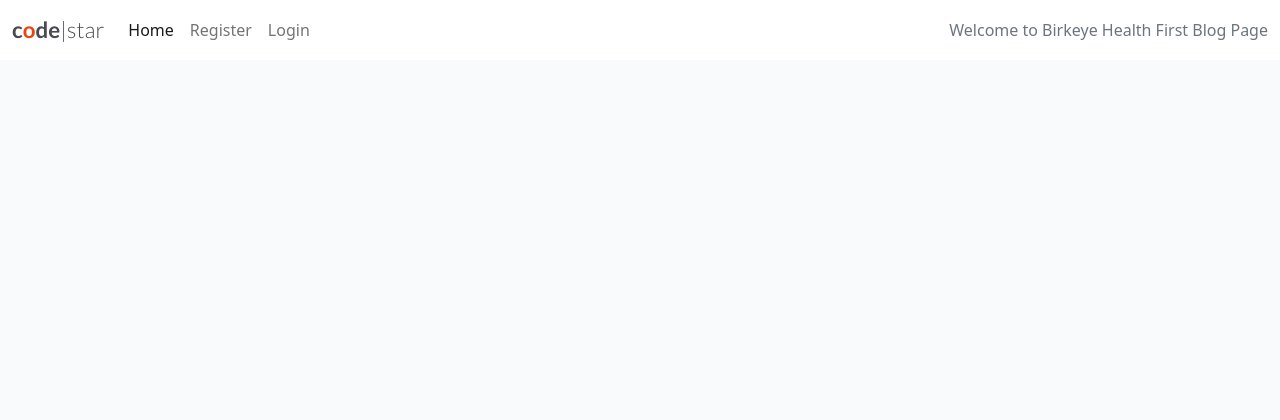
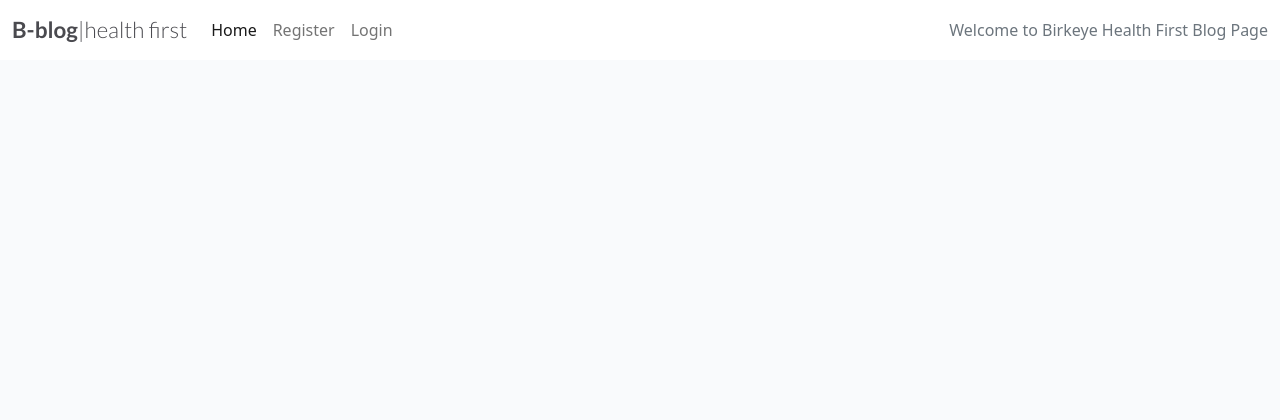
Before and after one commit to Tes3103/birkeye-django-blog, a Django app: page / in a window 1280 px wide. Shown: the top 420 px of the page. Run offline with Django 3.2, Linux system fonts and the light colour scheme; data that the repository does not hold is empty.

Commit message:
Update navigation brand name in base.html

```diff
--- a/templates/base.html
+++ b/templates/base.html
@@ -26,8 +26,8 @@
 
     <nav class="navbar navbar-expand-lg navbar-light bg-white">
         <div class="container-fluid">
-            <a class="navbar-brand" href="{% url 'home' %}"><span class="brand">c<span class="red-o">o</span>de<span
-                        class="thin">|star</span></span></span></a>
+            <a class="navbar-brand" href="{% url 'home' %}"><span class="brand">B<span class="red-l">-bl</span>og<span
+                        class="thin">|health first</span></span></span></a>
             <button class="navbar-toggler" type="button" data-bs-toggle="collapse" data-bs-target="#navbarText"
                 aria-controls="navbarText" aria-expanded="false" aria-label="Toggle navigation">
                 <span class="navbar-toggler-icon"></span>
```
